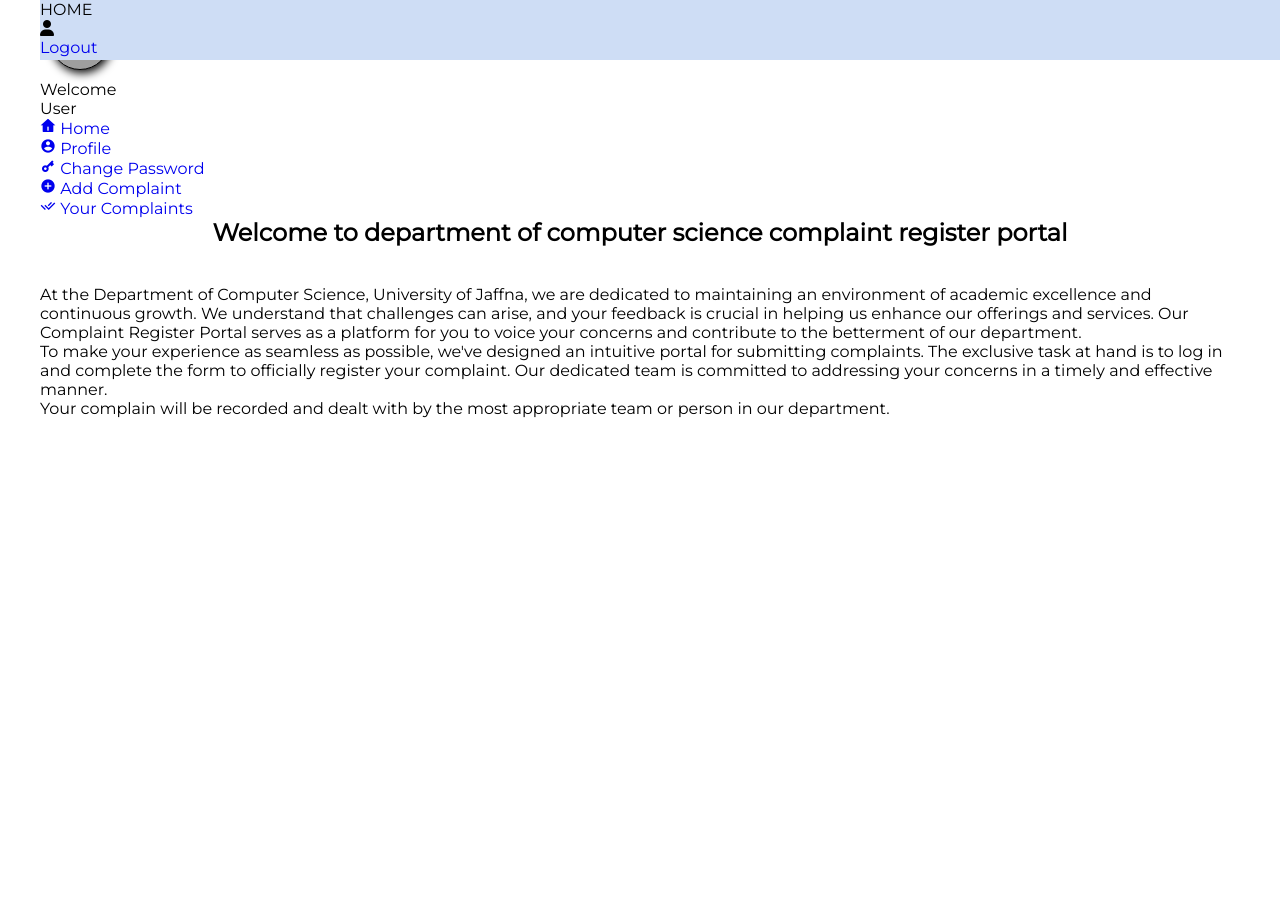
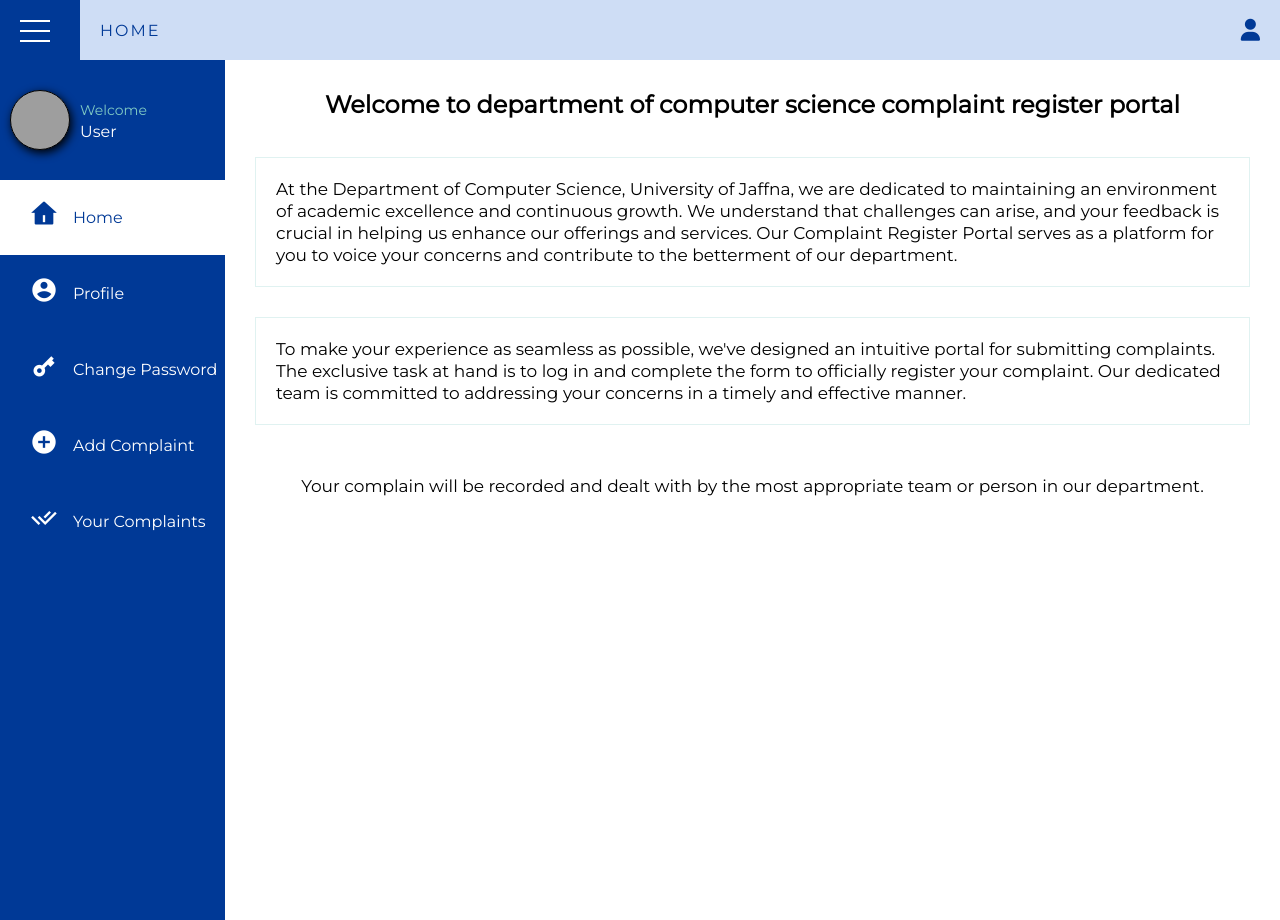
Before and after one commit to sivavithu/project99, a PHP site: page /student/home.php in a window 1280 px wide. Run offline with PHP 8.4, Linux system fonts and the light colour scheme; the visitor is signed in with stand-in values (Sample User, id 1); some libraries are stand-ins or nearby versions; grey boxes are pictures that could not be loaded.

Commit message:
Update style.css

```diff
--- a/student/style.css
+++ b/student/style.css
@@ -1,6 +1,6 @@
 @import url('https://fonts.googleapis.com/css?family=Montserrat&display=swap');
 
-* {
+*{
   margin: 0;
   padding: 0;
   list-style: none;
@@ -9,13 +9,12 @@
   font-family: 'Montserrat', sans-serif;
 }
 
-/* Set a maximum width for larger screens */
-.wrapper {
-  max-width: 1200px;
-  margin: 0 auto;
+.wrapper{
+  width: 100%;
+  height: 100%;
 }
 
-.top_navbar {
+.top_navbar{
   background: #ceddf5;
   height: 60px;
   display: flex;
@@ -24,108 +23,202 @@
   top: 0;
 }
 
-/* ... (rest of your CSS remains unchanged) ... */
+.top_navbar .hamburger{
+  width: 80px;
+  background: #003996;
+  position: relative;
+  font-size: 28px;
+}
 
-/* Media query for medium screens */
-@media (max-width: 992px) {
-  .main_container .sidebar {
-    width: 80px;
+.top_navbar .hamburger .hamburger__inner{
+  position: absolute;
+  top: 50%;
+  left: 50%;
+  transform: translate(-50%,-50%);
+  cursor: pointer;
+  width: 40px;
+  height: 20px;
+}
+
+.top_navbar .hamburger__inner > div{
+  width: 30px;
+  height: 2px;
+  background: #fff;
+  position: absolute;
+  top: 0;
+  left: 0;
+}
+
+.top_navbar .hamburger div.two{
+  top: 10px;
+}
+
+.top_navbar .hamburger div.three{
+  top: 20px;
+}
+
+.top_navbar .menu{
+  width: calc(100% - 80px);
+  height: 100%;
+  display: flex;
+  justify-content: space-between;
+  align-items: center;
+  padding: 0 20px;
+}
+
+.top_navbar .menu .logo{
+  color: #003996;
+  text-transform: uppercase;
+  letter-spacing: 2px;
+}
+
+.top_navbar .menu .right_menu ul{
+  display: flex;
+}
+
+.top_navbar .menu .right_menu ul li{
+  position: relative;
+}
+
+.top_navbar .menu .right_menu ul li .fas{
+  font-size: 22px;
+  cursor: pointer;
+  color: #003996;
+}
+
+.top_navbar .menu .right_menu ul li .profile_dd{
+  position: absolute;
+  top: 35px;
+  right: -10px;
+  background: #fff;
+  box-shadow: 0 0 2px rgba(0,0,0,0.5);
+  padding: 10px 0;
+  width: 180px;
+  border-radius: 3px;
+  display: none;
+  user-select: none;
+}
+
+.top_navbar .menu .right_menu ul li .profile_dd.active{
+  display: block;
+}
+
+.top_navbar .menu .right_menu ul li .profile_dd .dd_item{
+  padding: 10px;
+  cursor: pointer;
+  color: #003996;
+}
+
+.top_navbar .menu .right_menu ul li .profile_dd .dd_item:hover{
+  background: #E0F2F1;
+}
+
+.top_navbar .menu .right_menu ul li .profile_dd:before{
+  content: "";
+  position: absolute;
+  top: -20px;
+  right: 10px;
+  border: 10px solid;
+  border-color: transparent transparent #fff transparent;
+}
+
+.main_container .sidebar{
+  position: fixed;
+  top: 60px;
+  left: 0;
+  width: 225px;
+  height: 100%;
+  background: #003996;
+  transition: all 0.3s ease;
+}
+
+.main_container .sidebar .sidebar__inner{
+  position: relative;
+}
+
+.main_container .sidebar .profile{
+  display: flex;
+  align-items: center;
+  color: #fff;
+  padding: 20px 0;
+  white-space: nowrap;
+  transition: all 0.3s ease;
+}
+
+
+
+.main_container .sidebar .profile p:first-child{
+  display: inline-flex;
+  font-size: 14px;
+  color: #80CBC4;
+  margin-bottom: 3px;
+}
+
+.main_container .container{
+  margin-top: 60px;
+  width: calc(100% - 225px);
+  margin-left: 225px;
+  padding: 30px;
+  transition: all 0.3s ease;
+}
+
+.main_container .sidebar ul li a{
+  color: #fff;
+  font-size: 16px;
+  padding: 20px 30px;
+  white-space: nowrap;
+  display: flex;
+  align-items: center;
+  margin-bottom: 1px;
+  transition: all 0.3s ease;
+}
+
+.main_container .sidebar ul li a .icon{
+  margin-right: 15px;
+  font-size: 28px;
+}
+
+.main_container .sidebar ul li a span{
+  display: inline-block;
+}
+
+.main_container .sidebar ul li a:hover,
+.main_container .sidebar ul li a.active{
+  background: #fff;
+  color: #003996;
+}
+
+.main_container .container .item1{
+    background: #fff;
+    border: 1px solid #E0F2F1;
+    margin-bottom: 30px;
+    padding: 20px;
+    font-size: 17px;
+    line-height: 22px;
+
   }
 
-  .wrapper.active .sidebar {
-    width: 80px;
-  }
+.main_container .container .item2{
+  background: #fff;
 
-  .wrapper.active .main_container .container {
-    width: 100%;
-    margin-left: 0;
-  }
-
-  .wrapper.active .sidebar ul li a span.title,
-  .wrapper.active .profile_info {
-    display: none;
-  }
-
-  .main_container .sidebar ul li a {
-    padding: 10px 15px;
-  }
-
-  .main_container .sidebar .profile {
-    padding: 10px 0;
-  }
-
-  .main_container .sidebar .profile img {
-    width: 35px;
-  }
+  margin-bottom: 30px;
+  padding: 20px;
+  font-size: 17px;
+  line-height: 22px;
+  text-align: center;
 }
 
-/* Media query for small screens */
-@media (max-width: 768px) {
-  .top_navbar {
-    height: auto;
-    flex-direction: column;
-    align-items: center;
-  }
+.wrapper.active .sidebar{
+  width: 80px;
+}
 
-  .top_navbar .hamburger {
-    width: 100%;
-  }
+.wrapper.active .sidebar ul li a span.title,
+.wrapper.active .profile_info
+{
+  display: none;
+}
 
-  .top_navbar .menu {
-    width: 100%;
-    padding: 10px 0;
-  }
-
-  .main_container .container .item1 {
-    padding: 15px;
-    font-size: 14px;
-    line-height: 18px;
-  }
-
-  .main_container .container .item2 {
-    padding: 15px;
-    font-size: 14px;
-    line-height: 18px;
-  }
-
-  .main_container .sidebar {
-    position: static;
-    width: 100%;
-    height: auto;
-    display: flex;
-    flex-wrap: wrap;
-    justify-content: center;
-    align-items: center;
-    padding: 10px 0;
-    background: #003996;
-    transition: none;
-  }
-
-  .main_container .sidebar ul {
-    width: 100%;
-  }
-
-  .main_container .sidebar ul li a {
-    width: 100%;
-    padding: 10px 0;
-    justify-content: center;
-  }
-
-  .main_container .sidebar ul li a .icon {
-    margin-right: 0;
-  }
-
-  .main_container .sidebar ul li a span {
-    display: none;
-  }
-
-  .main_container .sidebar .profile {
-    width: 100%;
-    justify-content: center;
-    padding: 10px 0;
-  }
-
-  .main_container .sidebar .profile img {
-    width: 35px;
-  }
+.wrapper.active .main_container .container{
+  width: calc(100% - 80px);
+  margin-left: 80px;
 }
```
